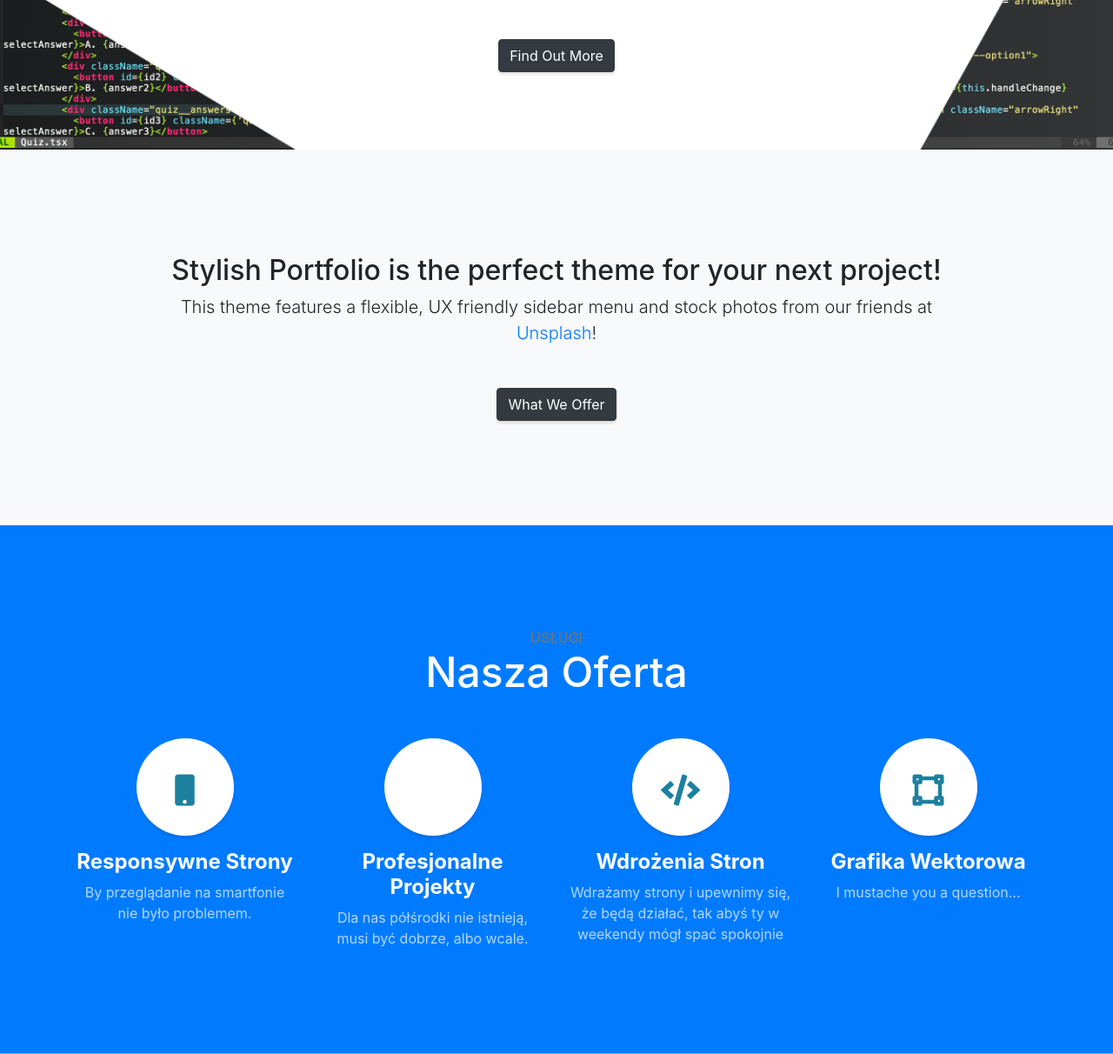
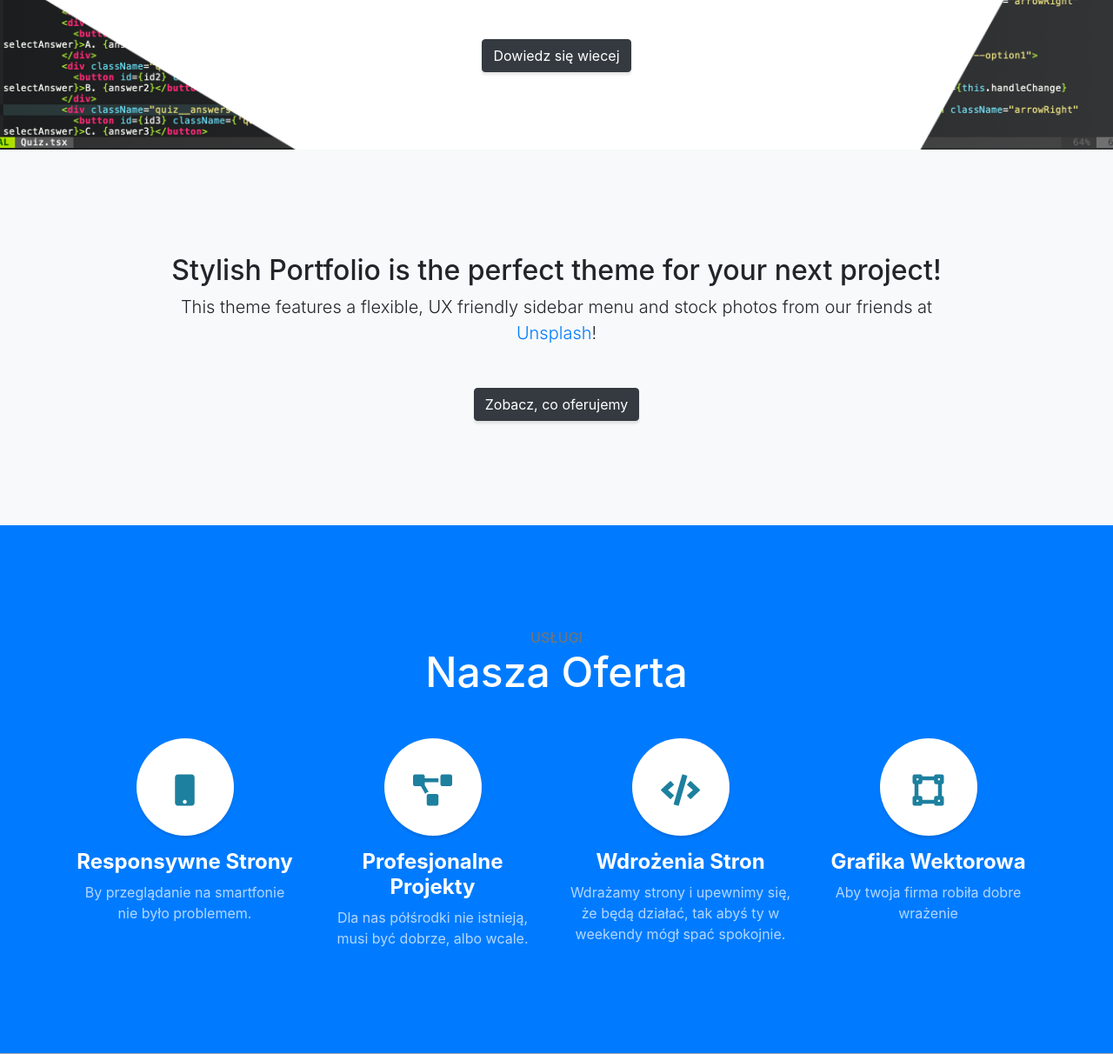
Before and after one commit to qalvik/Portfolio, a website with bundled scripts: page index.html in a window 1280 px wide. Shown: the part 628-1840 px from the top of the page at 87% size. Built offline with nearby package versions, Linux system fonts and the light colour scheme; grey boxes are pictures that could not be loaded.

Commit message:
Update index.html
Małe zmiany - głównie tekst

```diff
--- a/index.html
+++ b/index.html
@@ -5,14 +5,14 @@
 
   <meta charset="utf-8"/>
   <meta name="viewport" content="width=device-width, initial-scale=1, shrink-to-fit=no"/>
-  <meta name="description" content="Portfolio"/>
+  <meta name="description" content="Profesjonalne strony internetowe i grafika Wektorowa w atrakcyjnych cenach"/>
   <meta name="author" content="Samuel Kalwik Jakub Kokot Jakub Truszkowski"/>
   <meta name="keywords" content="Portfolio, wykonam stronę, grafik częstochowa, wykonam stronę częstochowa,"/>
 
-  <title>Portfolio</title>
+  <title>TheRollingSites</title>
 
   <!-- Bootstrap Core CSS -->
-  <link href="vendor/bootstrap/css/bootstrap.min.css" rel="stylesheet"/>
+  <link href="vendor/bootstrap/css/bootstrap.css" rel="stylesheet"/>
 
   <!-- Custom Fonts -->
   <link href="vendor/fontawesome-free/css/all.min.css" rel="stylesheet" type="text/css"/>
@@ -58,9 +58,8 @@
     <div class="container text-center my-auto">
       <img class="logo" src="img/logo.png"/>
       <h3 class="mb-5">
-        <!-- <em>A Free Bootstrap Theme by Start Bootstrap</em> -->
       </h3>
-      <a class="btn btn-dark btn-xl js-scroll-trigger" href="#about">Find Out More</a>
+      <a class="btn btn-dark btn-xl js-scroll-trigger" href="#about">Dowiedz się wiecej</a>
     </div>
     <div class="overlay"></div>
   </header>
@@ -73,7 +72,7 @@
           <h2>Stylish Portfolio is the perfect theme for your next project!</h2>
           <p class="lead mb-5">This theme features a flexible, UX friendly sidebar menu and stock photos from our friends at
             <a href="https://unsplash.com/">Unsplash</a>!</p>
-          <a class="btn btn-dark btn-xl js-scroll-trigger" href="#services">What We Offer</a>
+          <a class="btn btn-dark btn-xl js-scroll-trigger" href="#services">Zobacz, co oferujemy</a>
         </div>
       </div>
     </div>
@@ -98,7 +97,7 @@
         </div>
         <div class="col-lg-3 col-md-6 mb-5 mb-lg-0">
           <span class="service-icon rounded-circle mx-auto mb-3">
-            <i class="far fa-pencil-ruler"></i>
+            <i class="fas fa-project-diagram"></i>
           </span>
           <h4>
             <strong>Profesjonalne Projekty</strong>
@@ -113,7 +112,7 @@
             <strong>Wdrożenia Stron</strong>
           </h4>
           <p class="text-faded mb-0">
-            Wdrażamy strony i upewnimy się, że będą działać, tak abyś ty w weekendy mógł spać spokojnie</p>
+            Wdrażamy strony i upewnimy się, że będą działać, tak abyś ty w weekendy mógł spać spokojnie.</p>
         </div>
         <div class="col-lg-3 col-md-6">
           <span class="service-icon rounded-circle mx-auto mb-3">
@@ -122,7 +121,7 @@
           <h4>
             <strong>Grafika Wektorowa</strong>
           </h4>
-          <p class="text-faded mb-0">I mustache you a question...</p>
+          <p class="text-faded mb-0">Aby twoja firma robiła dobre wrażenie</p>
         </div>
       </div>
     </div>
```
